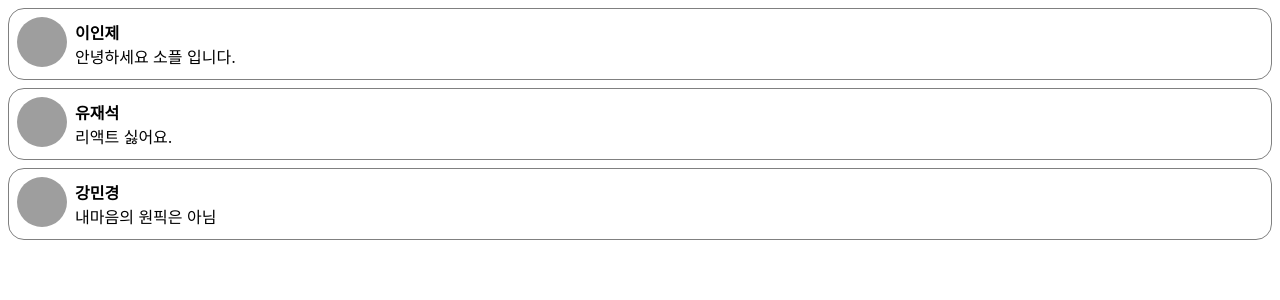
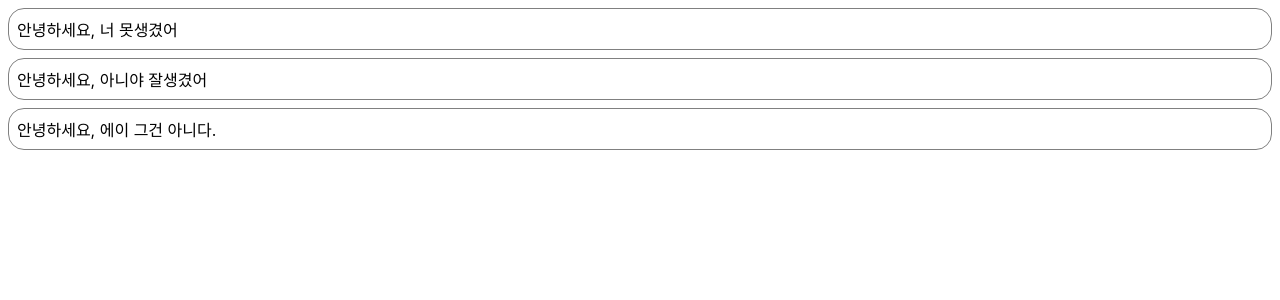
Before and after one commit to s1uth/react_pre, a React (Create React App) app: page / in a window 1280 px wide. Shown: the top 300 px of the page. Built offline with nearby package versions, Linux system fonts and the light colour scheme; grey boxes are pictures that could not be loaded.

Commit message:
state mount

```diff
--- /dev/null
+++ b/src/chapter06/NotificationList.jsx
@@ -0,0 +1,53 @@
+import React from 'react'
+import Notification from './Notification'
+
+const reservedNotifications = [
+    {
+        message: "안녕하세요, 너 못생겼어",
+    },
+    {
+        message: "안녕하세요, 아니야 잘생겼어",
+    },
+    {
+        message: "안녕하세요, 에이 그건 아니다.",
+    }
+]
+
+let timer;
+
+class NotificationList extends React.Component {
+    constructor(props){
+        super(props)
+
+        this.state = {
+            notifications: [],
+        }
+    }
+
+    componentDidMount() {
+        const {notifications} = this.state;
+        timer = setInterval(() => {
+            if(notifications.length < reservedNotifications.length){
+                const index = notifications.length
+                notifications.push(reservedNotifications[index])
+                this.setState({
+                    notifications: notifications
+                })
+            } else {
+                clearInterval(timer)
+            }
+        },1000)
+    }
+
+    render() {
+        return (
+            <div>
+                {this.state.notifications.map((notification)=> {
+                    return <Notification message = {notification.message}/>
+                })}
+            </div>
+        )
+    }
+}
+
+export default NotificationList
--- a/src/index.js
+++ b/src/index.js
@@ -6,12 +6,13 @@ import reportWebVitals from './reportWebVitals';
 import Library from './chapter03/Library';
 import Clock from './chapter04/Clock';
 import CommentList from './chapter05/CommentList';
+import NotificationList from './chapter06/NotificationList';
 
 const root = ReactDOM.createRoot(document.getElementById('root'));
 
 root.render(
   <React.StrictMode>
-    <CommentList/>
+    <NotificationList/>
   </React.StrictMode>
   );
 
```
